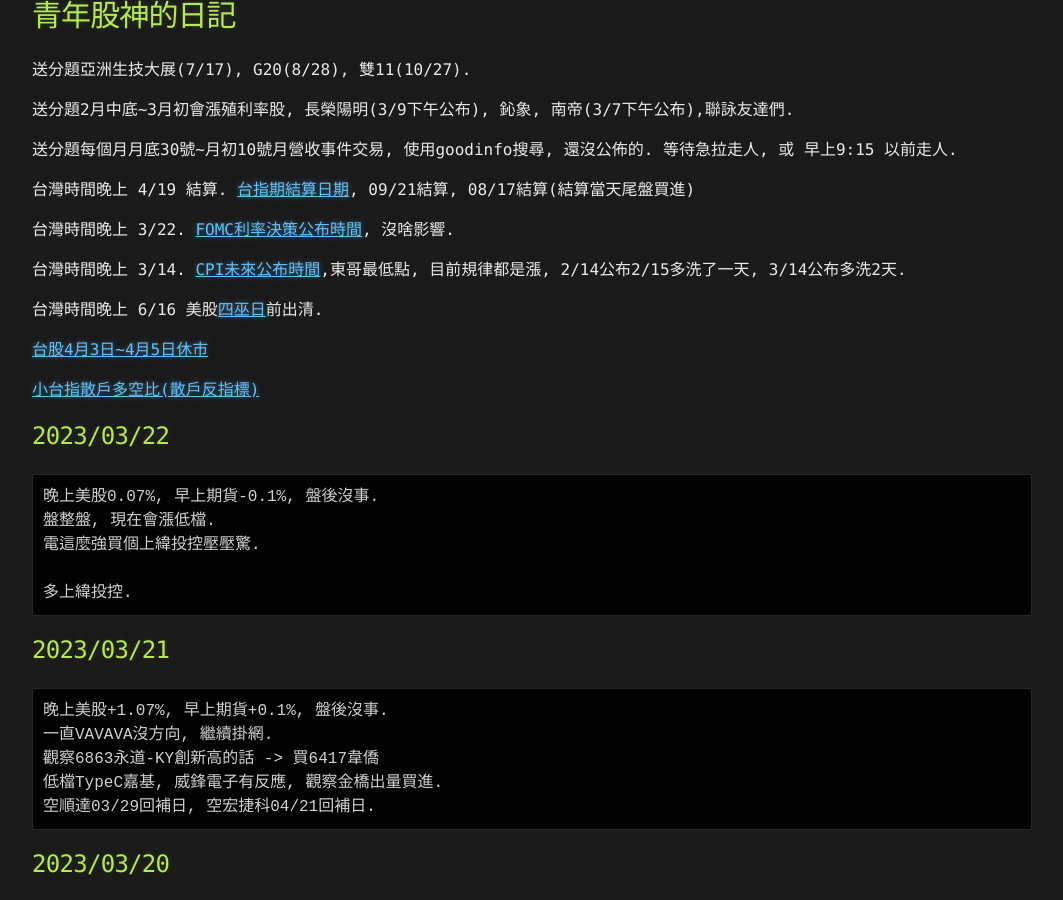
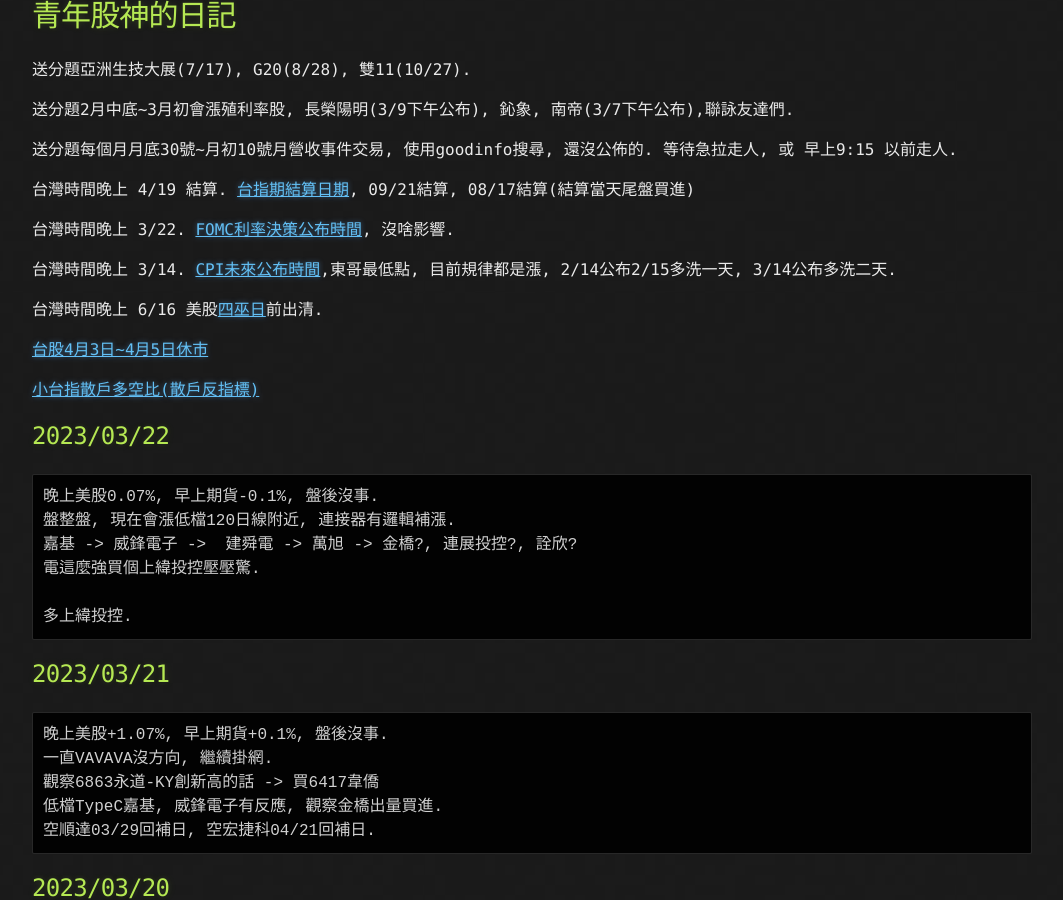
Before and after one commit to lepg5487/Stock_God, a Jekyll site: the page built from index.md, in a window 1280 px wide and 900 px high, scrolled down 240 px. Shown: the whole window, without its empty margins (108-1171 px from the left). Built offline with Jekyll 4.4.1, drawn with Linux system fonts in a browser that asks for light colours; our own code applies the rules of GitHub Pages for plain Markdown files.

Commit message:
Update index.md

````diff
--- a/index.md
+++ b/index.md
@@ -14,7 +14,7 @@
 
 台灣時間晚上 3/22. [FOMC利率決策公布時間](https://www.cmegroup.com/cn-t/markets/interest-rates/cme-fedwatch-tool.html), 沒啥影響.
 
-台灣時間晚上 3/14. [CPI未來公布時間](https://hk.investing.com/economic-calendar/cpi-733),東哥最低點, 目前規律都是漲, 2/14公布2/15多洗了一天, 3/14公布多洗2天.
+台灣時間晚上 3/14. [CPI未來公布時間](https://hk.investing.com/economic-calendar/cpi-733),東哥最低點, 目前規律都是漲, 2/14公布2/15多洗一天, 3/14公布多洗二天.
 
 台灣時間晚上 6/16 美股[四巫日](https://www.taifex.com.tw/file/taifex/CHINESE/4/2023Calendar_cv1.pdf)前出清.
 
@@ -25,7 +25,8 @@
 ## 2023/03/22
 ```
 晚上美股0.07%, 早上期貨-0.1%, 盤後沒事.
-盤整盤, 現在會漲低檔.
+盤整盤, 現在會漲低檔120日線附近, 連接器有邏輯補漲.
+嘉基 -> 威鋒電子 ->  建舜電 -> 萬旭 -> 金橋?, 連展投控?, 詮欣?
 電這麼強買個上緯投控壓壓驚.
 
 多上緯投控.
````
